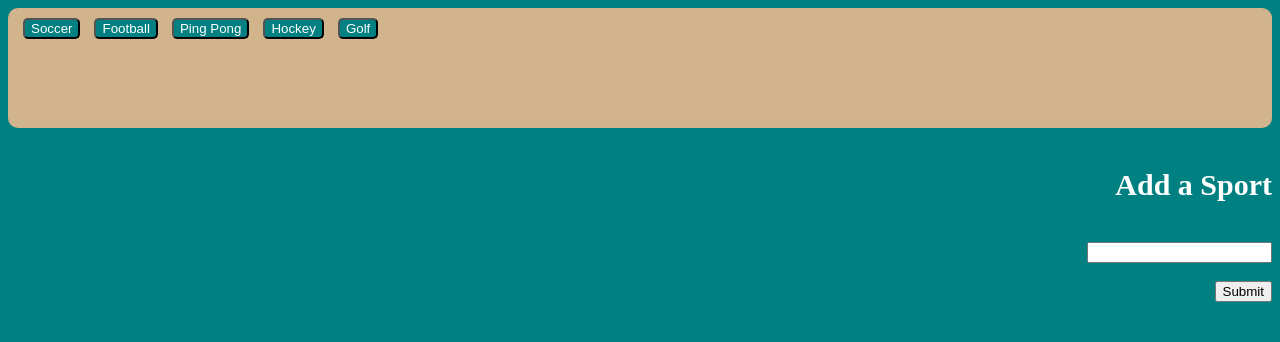
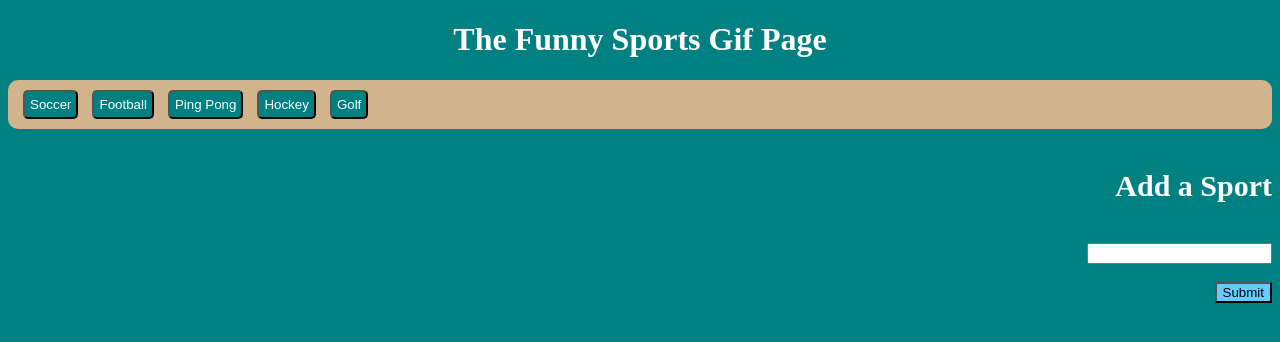
Before and after one commit to GRIFF91/GifTastic, a plain HTML site: page index.html in a window 1280 px wide. Drawn offline with nearby package versions, Linux system fonts and the light colour scheme.

Commit message:
css cleaned up

```diff
--- a/assets/style.css
+++ b/assets/style.css
@@ -1,5 +1,10 @@
 body {
 	background: teal;
+}
+
+h1 {
+	color: white;
+	text-align: center;
 }
 
 h4 {
@@ -15,7 +20,6 @@ h4 {
 .container {
 	background: tan;
 	border-radius: 10px;
-	height: 100px;
 	padding: 10px;
 }
 
@@ -25,6 +29,17 @@ h4 {
 	border-radius: 5px;
 	margin-left: 5px;
 	margin-right: 5px;
+	padding: 5px;
+}
+
+.sport-button:hover {
+	color: teal;
+    background-color: white;
+}
+
+#theButton {
+	color: black;
+	background-color: #66ccff;
 }
 
 #gifs {
--- a/index.html
+++ b/index.html
@@ -3,11 +3,15 @@
 
 <head>
   <meta charset="utf-8">
-  <title>Giphy Stuff</title>
+  <title>The Funny Sports Gif Page</title>
   <link rel="stylesheet" type="text/css" href="assets/style.css">
 </head>
 
 <body>
+<div>
+  <h1>The Funny Sports Gif Page</h1>
+</div>
+
 <div class="container" "="">
   <div id="sportssbuttons">
 <!-- Buttons -->
@@ -37,7 +41,7 @@
 
   <script src="https://cdnjs.cloudflare.com/ajax/libs/jquery/3.2.1/jquery.min.js" data-state="still"></script>
   <script type="text/javascript">
-// var sports = ["Soccer", "Hockey", "Football", "Ping Pong"];
+
 
 $(document).ready(function(){
 
@@ -112,7 +116,7 @@ $(document).ready(function(){
         // handles the event when clicked
         $('#theButton').on('click', function(){
             var sportButton = $("#gif-input").val();
-            //adds the new animal
+            //adds the new sport
 
             var newButton = $("<button/>").addClass( "sport-button").attr('data-name',sportButton).html(sportButton).css({'margin': '5px'});
 
```
